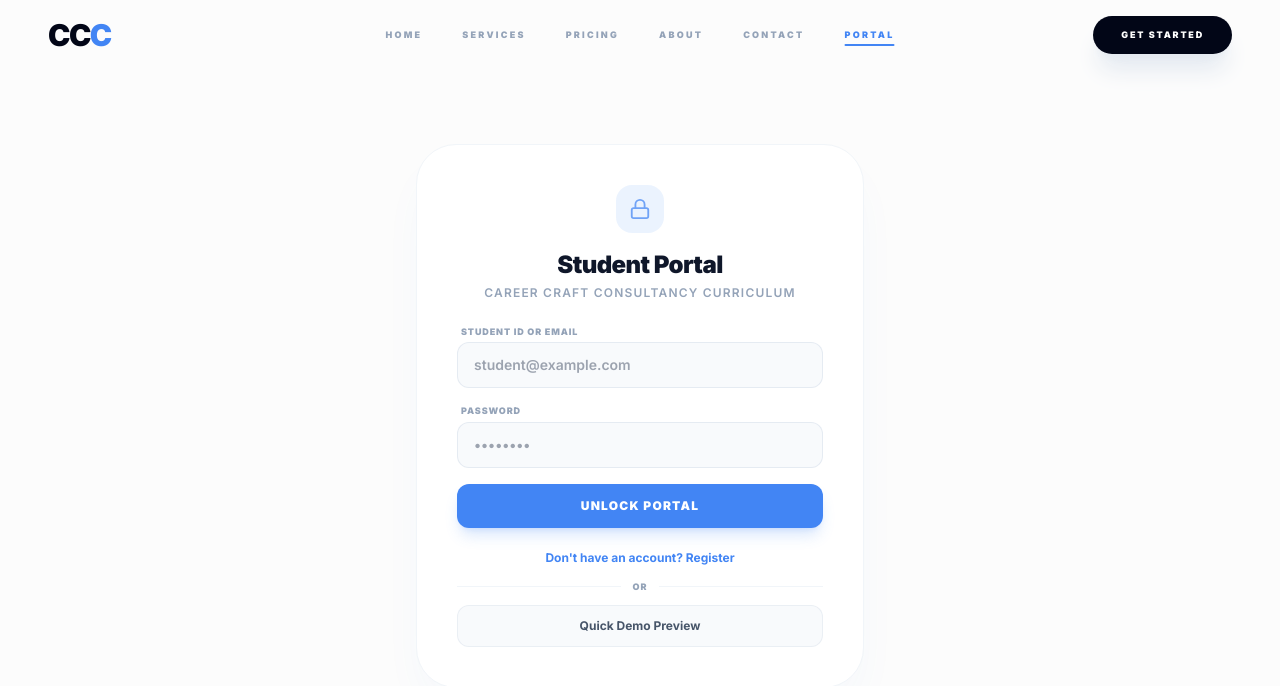
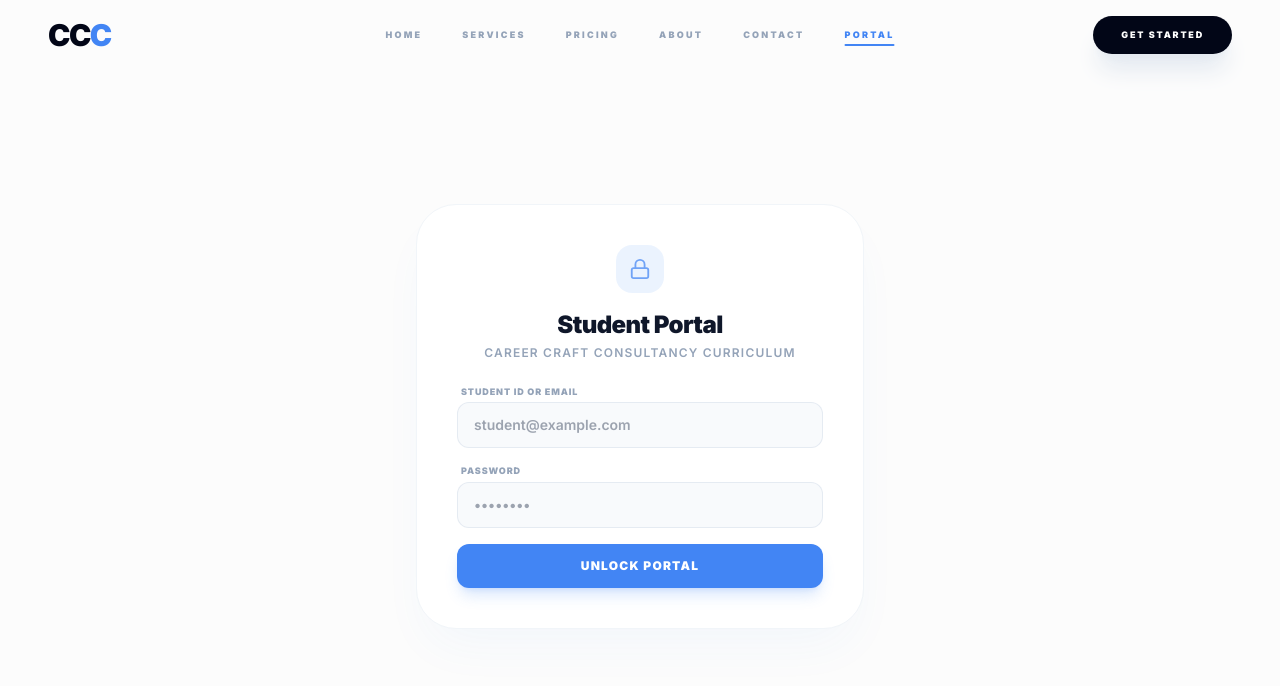
Before and after one commit to YASHBITU/cccnnew, a React (Vite) app: page /portal in a window 1280 px wide. Shown: the top 686 px of the page. Built offline with nearby package versions, Linux system fonts and the light colour scheme.

Commit message:
feat: remove demo login and registration view, restrict entry to spreadsheet credentials only

```diff
--- a/pages/PortalPage.tsx
+++ b/pages/PortalPage.tsx
@@ -461,13 +461,7 @@ export const PortalPage: React.FC = () => {
           <h2 className="text-2xl font-black tracking-tight text-slate-900 text-center mb-1">Student Portal</h2>
           <p className="text-slate-400 text-center text-xs font-semibold mb-6 uppercase tracking-widest text-[8px]">Career Craft Consultancy Curriculum</p>
 
-          <AnimatePresence mode="wait">
-            {!isRegisterMode ? (
-              <motion.form
-                key="login-form"
-                initial={{ opacity: 0, x: -10 }}
-                animate={{ opacity: 1, x: 0 }}
-                exit={{ opacity: 0, x: 10 }}
+          <form
             onSubmit={handleLogin}
             className="space-y-4 text-left"
           >
@@ -506,116 +500,7 @@ export const PortalPage: React.FC = () => {
             >
               {isLoading ? 'Unlocking...' : 'Unlock Portal'}
             </button>
-              </motion.form>
-            ) : (
-              <motion.form
-                key="register-form"
-                initial={{ opacity: 0, x: 10 }}
-                animate={{ opacity: 1, x: 0 }}
-                exit={{ opacity: 0, x: -10 }}
-                onSubmit={handleRegister}
-                className="space-y-3 text-left"
-              >
-                <div>
-                  <label className="block text-[9px] font-black text-slate-400 uppercase tracking-widest mb-1 ml-1">Full Name</label>
-                  <input
-                    type="text"
-                    required
-                    placeholder="John Doe"
-                    value={name}
-                    onChange={(e) => setName(e.target.value)}
-                    className="w-full px-4 py-2.5 bg-slate-50 border border-slate-200/80 rounded-xl text-slate-950 font-semibold focus:outline-none focus:border-[#4285F4] focus:ring-1 focus:ring-[#4285F4] transition-all text-xs"
-                  />
-                </div>
-
-                <div className="grid grid-cols-2 gap-3">
-                  <div>
-                    <label className="block text-[9px] font-black text-slate-400 uppercase tracking-widest mb-1 ml-1">Student ID (Custom)</label>
-                    <input
-                      type="text"
-                      required
-                      placeholder="CCC-101"
-                      value={studentId}
-                      onChange={(e) => setStudentId(e.target.value)}
-                      className="w-full px-4 py-2.5 bg-slate-50 border border-slate-200/80 rounded-xl text-slate-950 font-semibold focus:outline-none focus:border-[#4285F4] focus:ring-1 focus:ring-[#4285F4] transition-all text-xs"
-                    />
-                  </div>
-                  <div>
-                    <label className="block text-[9px] font-black text-slate-400 uppercase tracking-widest mb-1 ml-1">Phone Number</label>
-                    <input
-                      type="text"
-                      required
-                      placeholder="+61 400 000 000"
-                      value={phone}
-                      onChange={(e) => setPhone(e.target.value)}
-                      className="w-full px-4 py-2.5 bg-slate-50 border border-slate-200/80 rounded-xl text-slate-950 font-semibold focus:outline-none focus:border-[#4285F4] focus:ring-1 focus:ring-[#4285F4] transition-all text-xs"
-                    />
-                  </div>
-                </div>
-
-                <div>
-                  <label className="block text-[9px] font-black text-slate-400 uppercase tracking-widest mb-1 ml-1">Email Address</label>
-                  <input
-                    type="email"
-                    required
-                    placeholder="student@example.com"
-                    value={email}
-                    onChange={(e) => setEmail(e.target.value)}
-                    className="w-full px-4 py-2.5 bg-slate-50 border border-slate-200/80 rounded-xl text-slate-950 font-semibold focus:outline-none focus:border-[#4285F4] focus:ring-1 focus:ring-[#4285F4] transition-all text-xs"
-                  />
-                </div>
-
-                <div>
-                  <label className="block text-[9px] font-black text-slate-400 uppercase tracking-widest mb-1 ml-1">Password</label>
-                  <input
-                    type="password"
-                    required
-                    placeholder="Set Password"
-                    value={password}
-                    onChange={(e) => setPassword(e.target.value)}
-                    className="w-full px-4 py-2.5 bg-slate-50 border border-slate-200/80 rounded-xl text-slate-950 font-semibold focus:outline-none focus:border-[#4285F4] focus:ring-1 focus:ring-[#4285F4] transition-all text-xs"
-                  />
-                </div>
-
-                {authError && (
-                  <p className="text-rose-500 font-bold text-xs px-1">{authError}</p>
-                )}
-
-                <button
-                  type="submit"
-                  disabled={isLoading}
-                  className="w-full bg-[#4285F4] text-white py-3 rounded-xl font-black text-xs uppercase tracking-widest hover:bg-[#3b78e7] transition-all active:scale-[0.98] shadow-lg shadow-[#4285F4]/20 flex items-center justify-center"
-                >
-                  {isLoading ? 'Registering...' : 'Register & Log In'}
-                </button>
-              </motion.form>
-            )}
-          </AnimatePresence>
-
-          <div className="mt-4 text-center">
-            <button
-              onClick={() => {
-                setIsRegisterMode(!isRegisterMode);
-                setAuthError('');
-              }}
-              className="text-xs text-[#4285F4] font-bold hover:underline"
-            >
-              {isRegisterMode ? 'Already have an account? Log In' : "Don't have an account? Register"}
-            </button>
-          </div>
-
-          <div className="relative flex py-3 items-center">
-            <div className="flex-grow border-t border-slate-100"></div>
-            <span className="flex-shrink mx-3 text-[9px] text-slate-400 uppercase font-black tracking-widest">or</span>
-            <div className="flex-grow border-t border-slate-100"></div>
-          </div>
-
-          <button
-            onClick={handleDemoAccess}
-            className="w-full bg-slate-50 text-slate-600 py-3 rounded-xl font-bold text-xs hover:bg-slate-100 transition-all border border-slate-200/60 active:scale-[0.98]"
-          >
-            Quick Demo Preview
-          </button>
+          </form>
         </motion.div>
       </div>
     );
```
Lines whose indentation alone changed are shown as unchanged.
